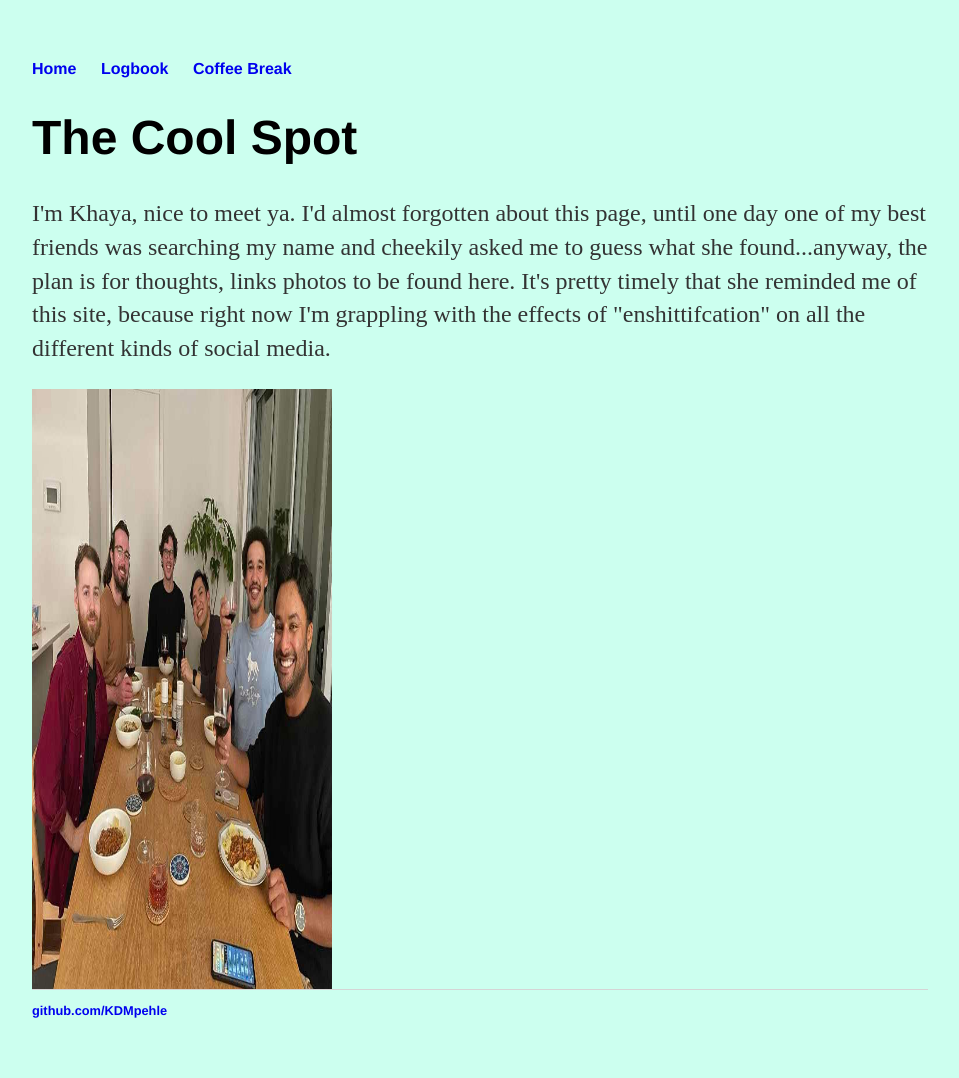
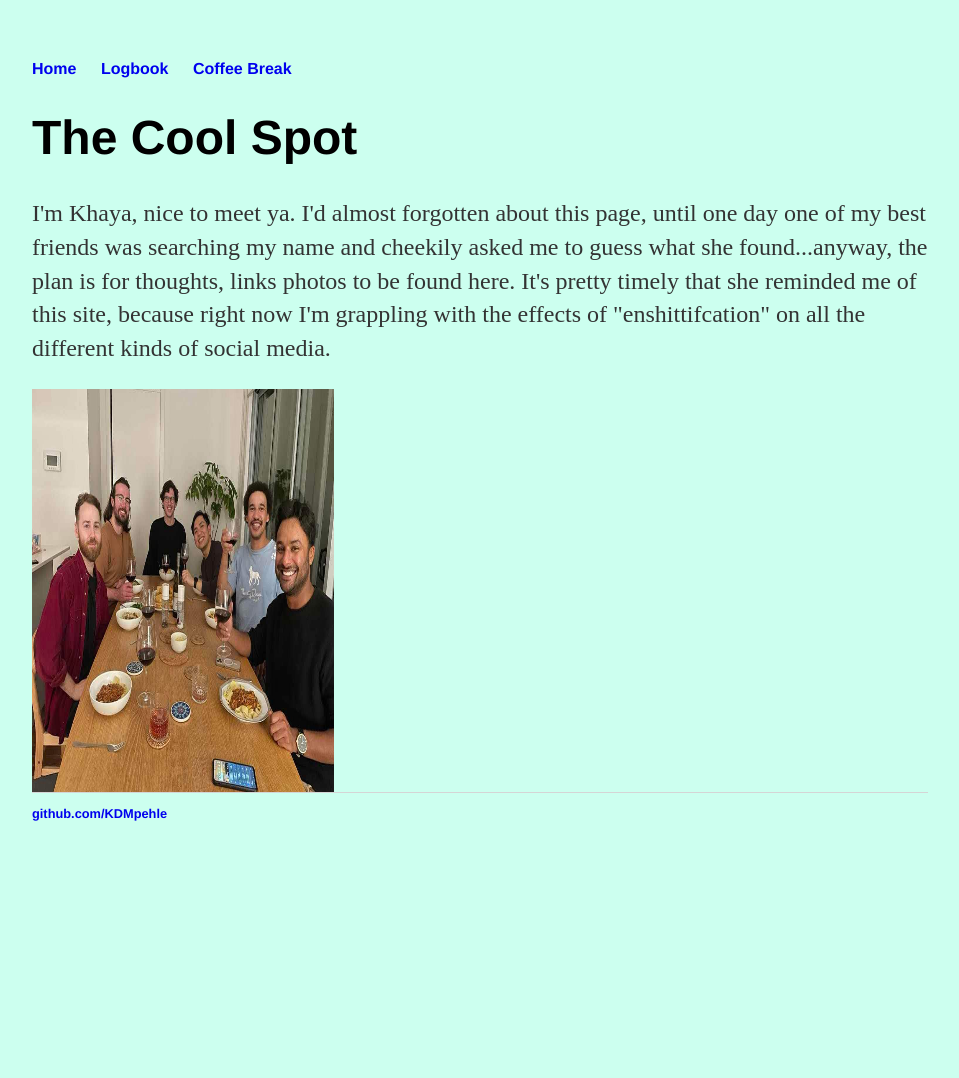
Before and after one commit to KDMpehle/KDMpehle.github.io, a Jekyll site: the page built from index.html, in a window 1280 px wide. Shown: the whole page, without its empty margins (160-1119 px from the left). Built offline with Jekyll 4.4.1, drawn with Linux system fonts in a browser that asks for light colours; after the commit the page ends 900 px from its top, so only the background shows below that.

Commit message:
Update index.html

```diff
--- a/index.html
+++ b/index.html
@@ -5,5 +5,5 @@ layout: default
 	<h1>The Cool Spot</h1>
 	<p> I'm Khaya, nice to meet ya. I'd almost forgotten about this page, until one day one of my best friends was searching my name and cheekily asked me to guess what she found...anyway, the plan is for thoughts,
 	links photos to be found here. It's pretty timely that she reminded me of this site, because right now I'm grappling with the effects of "enshittifcation" on all the different kinds of social media. </p>
-<img src = "images/Dboys_dinner.jpeg" width="300" height="600"/>
+<img src = "images/Dboys_dinner.jpeg" width="302" height="403"/>
 </div>
```
